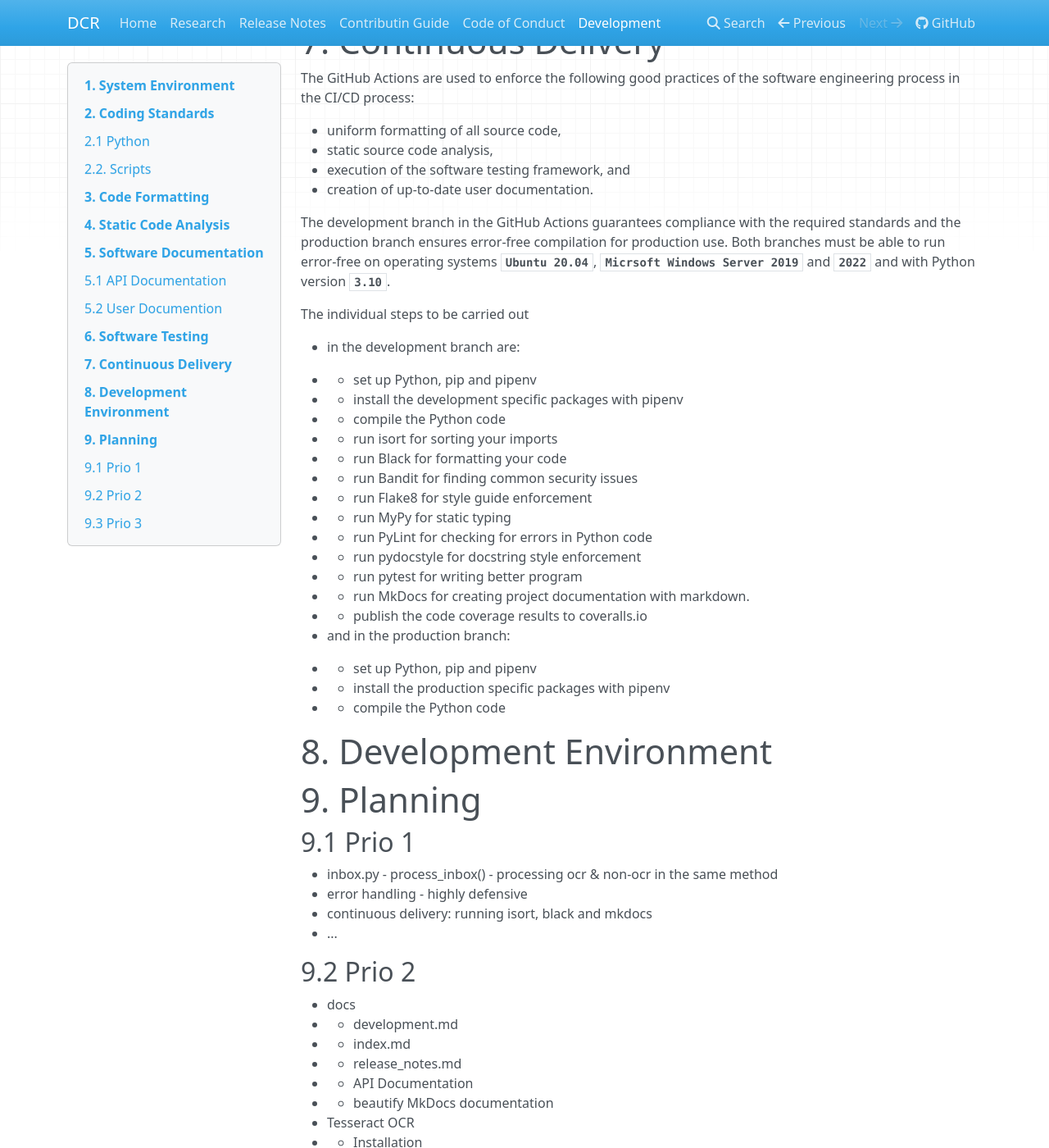
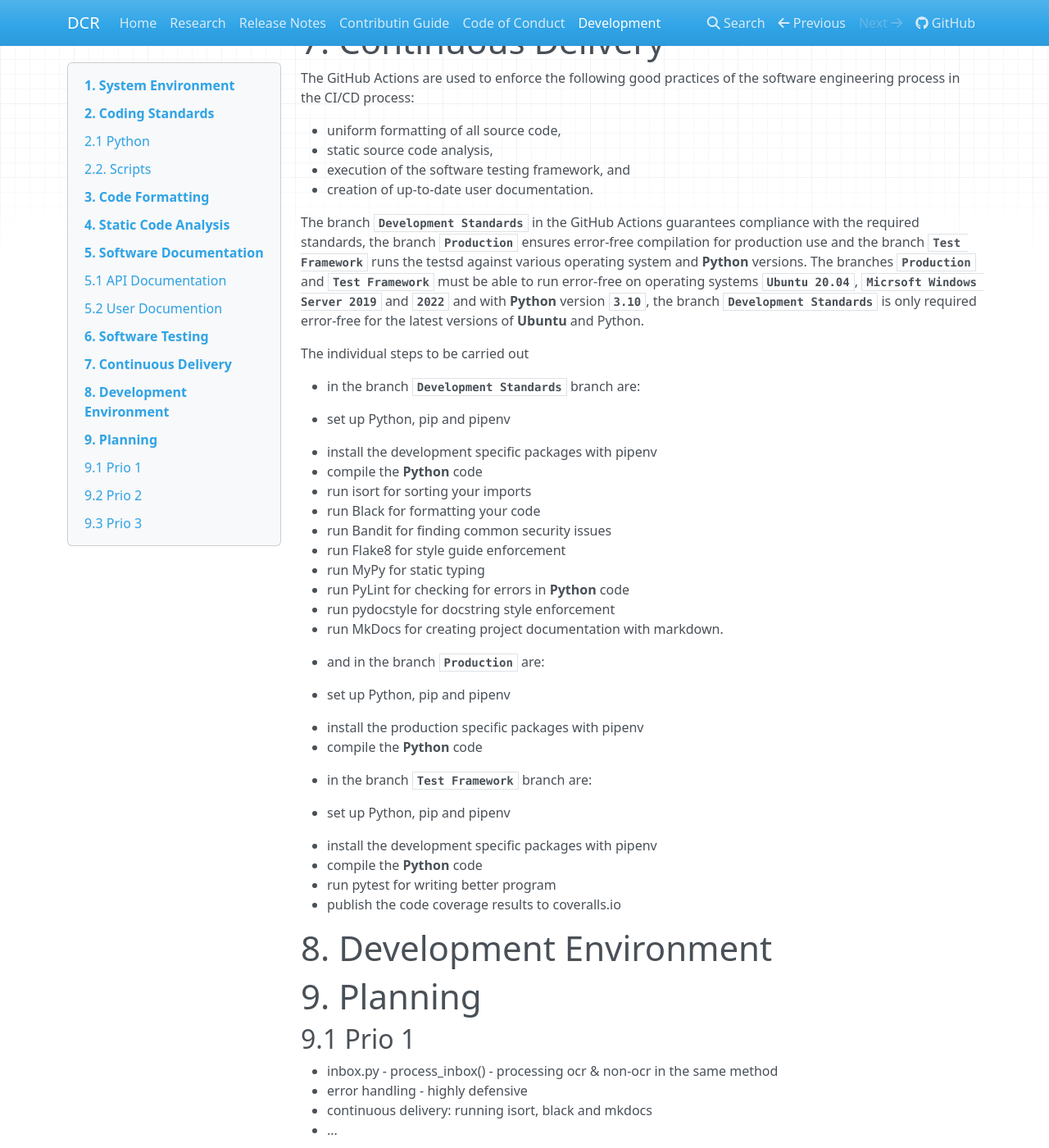
Before and after one commit to KonnexionsGmbH/dcr, an MkDocs documentation site: the page built from docs/development.md, in a window 1280 px wide and 1400 px high, scrolled down 3363 px. Shown: the whole window at 82% size. Built offline with MkDocs 1.6.1, drawn with Linux system fonts in a browser that asks for light colours; nearby versions of some CDN libraries; some of the changed text lies outside the part shown.

```diff
--- a/docs/development.md
+++ b/docs/development.md
@@ -7,13 +7,13 @@
 
 The GitHub actions for continuous integration run on **`Ubuntu 20.04`**, **`Micrsoft Windows Server 2019`** and **`2022`**.
 
-Version **`3.10`** is used for the Python programming language.
+Version **`3.10`** is used for the **Python** programming language.
 
 ## 2. Coding Standards
 
 ### 2.1 Python
 
-- The [PEP 8](https://www.python.org/dev/peps/pep-0008/) style guide for Python code is strictly applied and enforced with static analysis tools.
+- The [PEP 8](https://www.python.org/dev/peps/pep-0008/) style guide for **Python** code is strictly applied and enforced with static analysis tools.
 - All program code must be commented with type hinting instructions.
 - All functions, modules and packages must be commented with **`Docstring`**.
 - The program code must be covered as far as possible with appropriate tests - the aim is always 100 % test coverage.
@@ -30,8 +30,8 @@
 
 The two tools **`isort`** and **`Black`** are used for formatting the programme code:
 
-- [Black](https://black.readthedocs.io/en/stable/) - The uncompromising Python code formatter.
-- [isort](https://pycqa.github.io/isort/) - A Python utility / library to sort imports.
+- [Black](https://black.readthedocs.io/en/stable/) - The uncompromising **Python** code formatter.
+- [isort](https://pycqa.github.io/isort/) - A **Python** utility / library to sort imports.
 
 Both tools are included in the call **`make dev`**.
 They can be executed individually with **`make black`** and **`make isort`**, whereby **`sort`** should run first and **`black`** afterwards.
@@ -40,8 +40,8 @@
 
 The tools **`Bandit`**, **`Flake8`**, **`Mypy`** and **`Pylint`** are used for static code analysis:
 
-- [Bandit](https://bandit.readthedocs.io/en/latest/) - **`Bandit`** is a tool designed to find common security issues in Python code.
-- [Flake8](https://flake8.pycqa.org/en/latest/index.html#quickstart) - A python tool that glues together **`pycodestyle`**, **`Pyflakes`**, **`McCabe`**, and third-party plugins to check the style and quality of some python code.
+- [Bandit](https://bandit.readthedocs.io/en/latest/) - **`Bandit`** is a tool designed to find common security issues in **Python** code.
+- [Flake8](https://flake8.pycqa.org/en/latest/index.html#quickstart) - A **Python** tool that glues together **`pycodestyle`**, **`Pyflakes`**, **`McCabe`**, and third-party plugins to check the style and quality of some **Python** code.
 - [Mypy](https://mypy.readthedocs.io/en/stable/introduction.html) - Optional static typing for Python.
 - [Pylint](https://pylint.pycqa.org/en/latest/) - It's not just a linter that annoys you!
 
@@ -51,9 +51,9 @@
 **`Flake8`** includes the following tools:
 
 - [McCabe](https://github.com/PyCQA/mccabe) - McCabe complexity checker for Python.
-- [pycodestyle](https://github.com/PyCQA/pycodestyle) - Simple Python style checker in one Python file.
-- [Pyflakes](https://github.com/PyCQA/pyflakes) - A simple program which checks Python source files for errors.
-- [Radon](https://radon.readthedocs.io/en/latest/) - Various code metrics for Python code.
+- [pycodestyle](https://github.com/PyCQA/pycodestyle) - Simple **Python** style checker in one **Python** file.
+- [Pyflakes](https://github.com/PyCQA/pyflakes) - A simple program which checks **Python** source files for errors.
+- [Radon](https://radon.readthedocs.io/en/latest/) - Various code metrics for **Python** code.
 
 ## 5. Software Documentation
 
@@ -150,32 +150,38 @@
 - execution of the software testing framework, and
 - creation of up-to-date user documentation.
 
-The development branch in the GitHub Actions guarantees compliance with the required standards and the production branch ensures error-free compilation for production use.
-Both branches must be able to run error-free on operating systems **`Ubuntu 20.04`**, **`Micrsoft Windows Server 2019`** and **`2022`** and with Python version **`3.10`**.
+The branch **`Development Standards`** in the GitHub Actions guarantees compliance with the required standards, the branch **`Production`** ensures error-free compilation for production use and the branch **`Test Framework`** runs the testsd against various operating system and **Python** versions.
+The branches **`Production`** and **`Test Framework`** must be able to run error-free on operating systems **`Ubuntu 20.04`**, **`Micrsoft Windows Server 2019`** and **`2022`** and with **Python** version **`3.10`**, the branch **`Development Standards`** is only required error-free for the latest versions of **Ubuntu** and Python.
 
 The individual steps to be carried out
 
-- in the development branch are:
+- in the branch **`Development Standards`** branch are:
 
-- - set up Python, pip and pipenv
-- - install the development specific packages with pipenv
-- - compile the Python code
-- - run isort for sorting your imports
-- - run Black for formatting your code
-- - run Bandit for finding common security issues
-- - run Flake8 for style guide enforcement
-- - run MyPy for static typing
-- - run PyLint for checking for errors in Python code
-- - run pydocstyle for docstring style enforcement
-- - run pytest for writing better program
-- - run MkDocs for creating project documentation with markdown.
-- - publish the code coverage results to coveralls.io
+1. set up Python, pip and pipenv
+1. install the development specific packages with pipenv
+1. compile the **Python** code
+1. run isort for sorting your imports
+1. run Black for formatting your code
+1. run Bandit for finding common security issues
+1. run Flake8 for style guide enforcement
+1. run MyPy for static typing
+1. run PyLint for checking for errors in **Python** code
+1. run pydocstyle for docstring style enforcement
+1. run MkDocs for creating project documentation with markdown.
 
-- and in the production branch:
+- and in the branch **`Production`** are:
 
-- - set up Python, pip and pipenv
-- - install the production specific packages with pipenv
-- - compile the Python code
+1. set up Python, pip and pipenv
+1. install the production specific packages with pipenv
+1. compile the **Python** code
+
+- in the branch **`Test Framework`** branch are:
+
+1. set up Python, pip and pipenv
+1. install the development specific packages with pipenv
+1. compile the **Python** code
+1. run pytest for writing better program
+1. publish the code coverage results to coveralls.io
 
 ## 8. Development Environment
 
```
Also changed, not shown: 1 other file.
